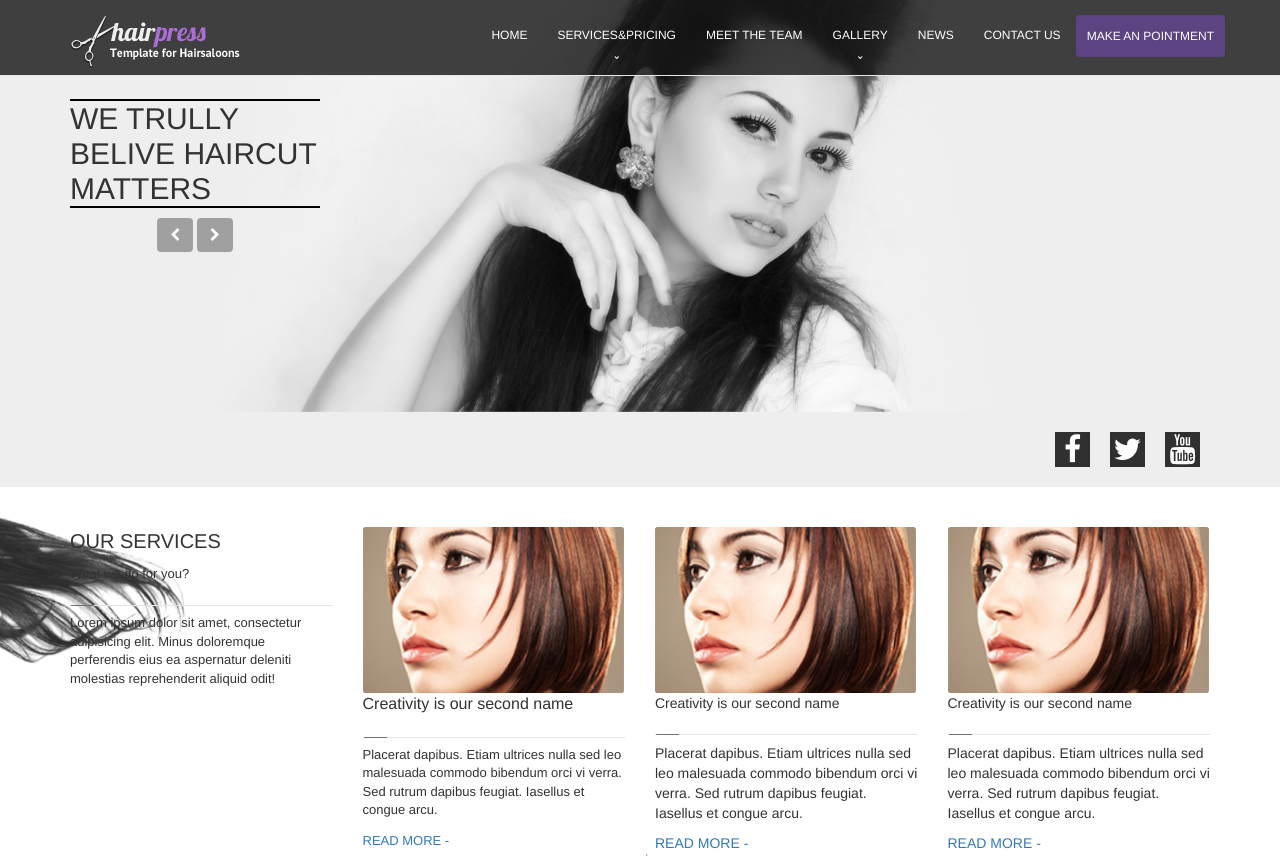
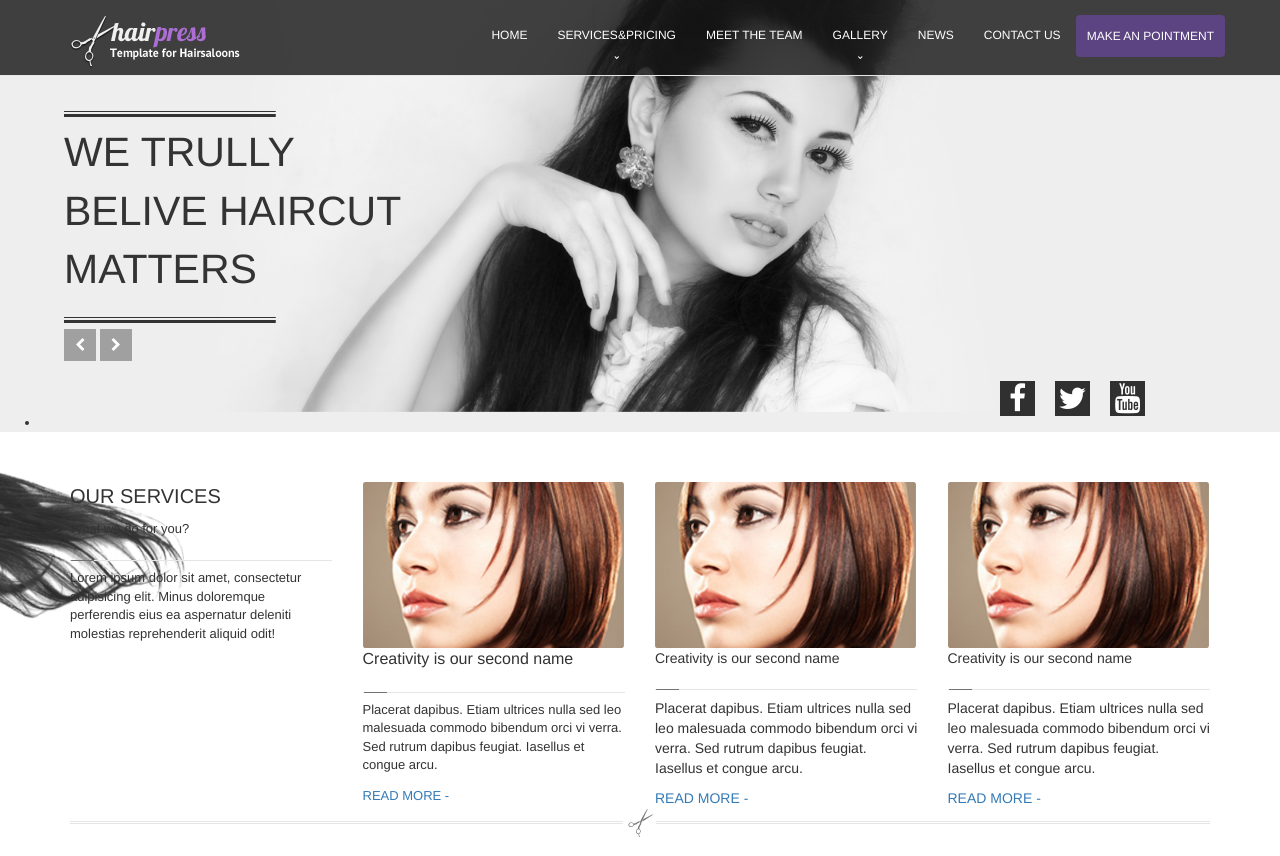
Before and after one commit to nguyenha1121/Ex-6, a website: page index.html in a window 1280 px wide. Shown: the top 856 px of the page. Drawn offline with nearby package versions, Linux system fonts and the light colour scheme.

Commit message:
slider text + img no opentime

```diff
--- a/assets/less/style.less
+++ b/assets/less/style.less
@@ -115,59 +115,102 @@
 ///slider
 .slider{
 	position: relative;
+	div.ce{
+		position: absolute;
+		bottom: -1%;
+	}
+}
+.slitem{
+	position: relative;
+	>img{
+	  	width: 100%;
+	  	height: auto;
+	  }
+	div.subslider{
+		position: absolute;
+		width: 30%;
+		height: 50%;
+		top:25%;
+		left: 5%;
+		img{
+
+		}
+		p{
+			font-size: 41px;
+			text-transform: uppercase;
+		}
+		div{
+			a{
+				border-radius: 0;
+				padding:0;
+				margin:0;
+				padding: 5px 10px;
+				background: rgba(97, 95, 95, 0.54);
+				color: #ffffff;
+			}
+		}
+
+	}
 }
 
-#owl-demo .item{
-  text-align: center;
-  img{
-  	width: 100%;
-  	height: auto;
-  }
-}
-.customNavigation{
-  text-align: center;
-}
-//use styles below to disable ugly selection
-
-.slidesub{
-	width: 250px;
-	height: 250px;
-	position: absolute;
-	top:24%;
-	text-align: left;
 
 
-}
-#owl-2 {
+
+// .slider{
+// 	position: relative;
+// }
+
+// #owl-demo .item{
+//   text-align: center;
+//   img{
+//   	width: 100%;
+//   	height: auto;
+//   }
+// }
+// .customNavigation{
+//   text-align: center;
+// }
+// //use styles below to disable ugly selection
+
+// .slidesub{
+// 	width: 250px;
+// 	height: 250px;
+// 	position: absolute;
+// 	top:24%;
+// 	text-align: left;
 
 
-	.item{
-	  text-align: left;
-	  img{
-
-	  }
-	}
+// }
+// #owl-2 {
 
 
-}
+// 	.item{
+// 	  text-align: left;
+// 	  img{
+
+// 	  }
+// 	}
+
+
+// }
 .owl-controls{
 		display: none!important;
 	}
-.customNavigation{
-  text-align: center;
-  position: absolute;
-}
-//use styles below to disable ugly selection
-.customNavigation a{
-  -webkit-user-select: none;
-  -khtml-user-select: none;
-  -moz-user-select: none;
-  -ms-user-select: none;
-  user-select: none;
-  -webkit-tap-highlight-color: rgba(0, 0, 0, 0);
-	background: rgba(97, 95, 95, 0.54);
-	color: #ffffff;
-}
+// .customNavigation{
+//   text-align: center;
+//   position: absolute;
+// }
+// //use styles below to disable ugly selection
+// .customNavigation a{
+//   -webkit-user-select: none;
+//   -khtml-user-select: none;
+//   -moz-user-select: none;
+//   -ms-user-select: none;
+//   user-select: none;
+//   -webkit-tap-highlight-color: rgba(0, 0, 0, 0);
+// 	background: rgba(97, 95, 95, 0.54);
+// 	color: #ffffff;
+// }
 
 //-------------------------------///////////////////////////////////////////////////////////////////////////////////////////////////////////////
 .up{
@@ -179,19 +222,20 @@
 	line-height: 24.5px;
 
 }
-.t-sub-slider{
-	font-size: 30px;
-	line-height: 35px;
-	border-style: double;
-	border-left: none;
-	border-right: none;
-	border-top: 2px solid #000;
-	border-bottom: 2px solid #000;
-}
+// .t-sub-slider{
+// 	font-size: 30px;
+// 	line-height: 35px;
+// 	border-style: double;
+// 	border-left: none;
+// 	border-right: none;
+// 	border-top: 2px solid #000;
+// 	border-bottom: 2px solid #000;
+// }
+
 .f-t-y{
 	display: flex;
 	justify-content:flex-end;
-	background: #eeeeee;
+	background: rgba(238, 238, 238, 0);
 	span{
 		width: 35px;
 		height: 35px;
--- a/index.html
+++ b/index.html
@@ -96,36 +96,46 @@
             </nav>
 
         </div>
-        <!-- <img class="imgslider" src="assets/img/imgslider.png" alt="img slider"> -->
         <div class="slider">
             <div id="owl-demo" class="owl-carousel owl-theme">
 
-                <div class="item"><img src="assets/img/imgslider.png" alt="imgs"></div>
-                <div class="item"><img src="assets/img/imgslider.png" alt="imgs"></div>
-                <div class="item"><img src="assets/img/imgslider.png" alt="imgs"></div>
-
-            </div>
-            <div class="container">
-                <div class="slidesub">
-                    <div id="owl-2" class="owl-carousel owl-theme">
-
-                    <div class="item">
-                        <p class="t-sub-slider up">we trully belive haircut matters</p>
-                    </div>
-                    <div class="item">
-                        <p class="t-sub-slider up">we trully belive haircut matters</p>
-                    </div>
-                    <div class="item">
-                        <p class="t-sub-slider up">we trully belive haircut matters</p>
-                    </div>
-
-                </div>
+                <div class="item slitem">
+                    <img src="assets/img/imgslider.png" alt="imgs">
+                    <div class="subslider">
+                        <img src="assets/img/g-subs.png" alt="">
+                        <p>we trully belive haircut matters</p>
+                        <img src="assets/img/g-subs.png" alt="">
                         <div class="customNavigation">
                             <a class="btn prev"><i class="fa fa-chevron-left" aria-hidden="true"></i></a>
                             <a class="btn next"><i class="fa fa-chevron-right" aria-hidden="true"></i></a>
                         </div>
                     </div>
                 </div>
+                <div class="item slitem">
+                    <img src="assets/img/imgslider.png" alt="imgs">
+                    <div class="subslider">
+                        <img src="assets/img/g-subs.png" alt="">
+                        <p>we trully belive haircut matters</p>
+                        <img src="assets/img/g-subs.png" alt="">
+                        <div class="customNavigation">
+                            <a class="btn prev"><i class="fa fa-chevron-left" aria-hidden="true"></i></a>
+                            <a class="btn next"><i class="fa fa-chevron-right" aria-hidden="true"></i></a>
+                        </div>
+                    </div>
+                </div>
+                <div class="item slitem">
+                    <img src="assets/img/imgslider.png" alt="imgs">
+                    <div class="subslider">
+                        <img src="assets/img/g-subs.png" alt="">
+                        <p>we trully belive haircut matters</p>
+                        <img src="assets/img/g-subs.png" alt="">
+                        <div class="customNavigation">
+                            <a class="btn prev"><i class="fa fa-chevron-left" aria-hidden="true"></i></a>
+                            <a class="btn next"><i class="fa fa-chevron-right" aria-hidden="true"></i></a>
+                        </div>
+                    </div>
+                </div>
+
             </div>
             <div class="container ce">
                 <div class="f-t-y">
@@ -134,6 +144,14 @@
                     <span><i class="fa fa-youtube" aria-hidden="true"></i></span>
                 </div>
             </div>
+            <div class="opentime">
+                <ul>
+
+                    <li>    </li>
+                </ul>
+            </div>
+        </div>
+
     </header>
     <section class="service">
         <img src="assets/img/bgservices.png" alt="">
```
Also changed, not shown: assets/img/g-subs.png (added), assets/img/g2-subs.png (added), build/style.css. Lines whose indentation alone changed are shown as unchanged.
